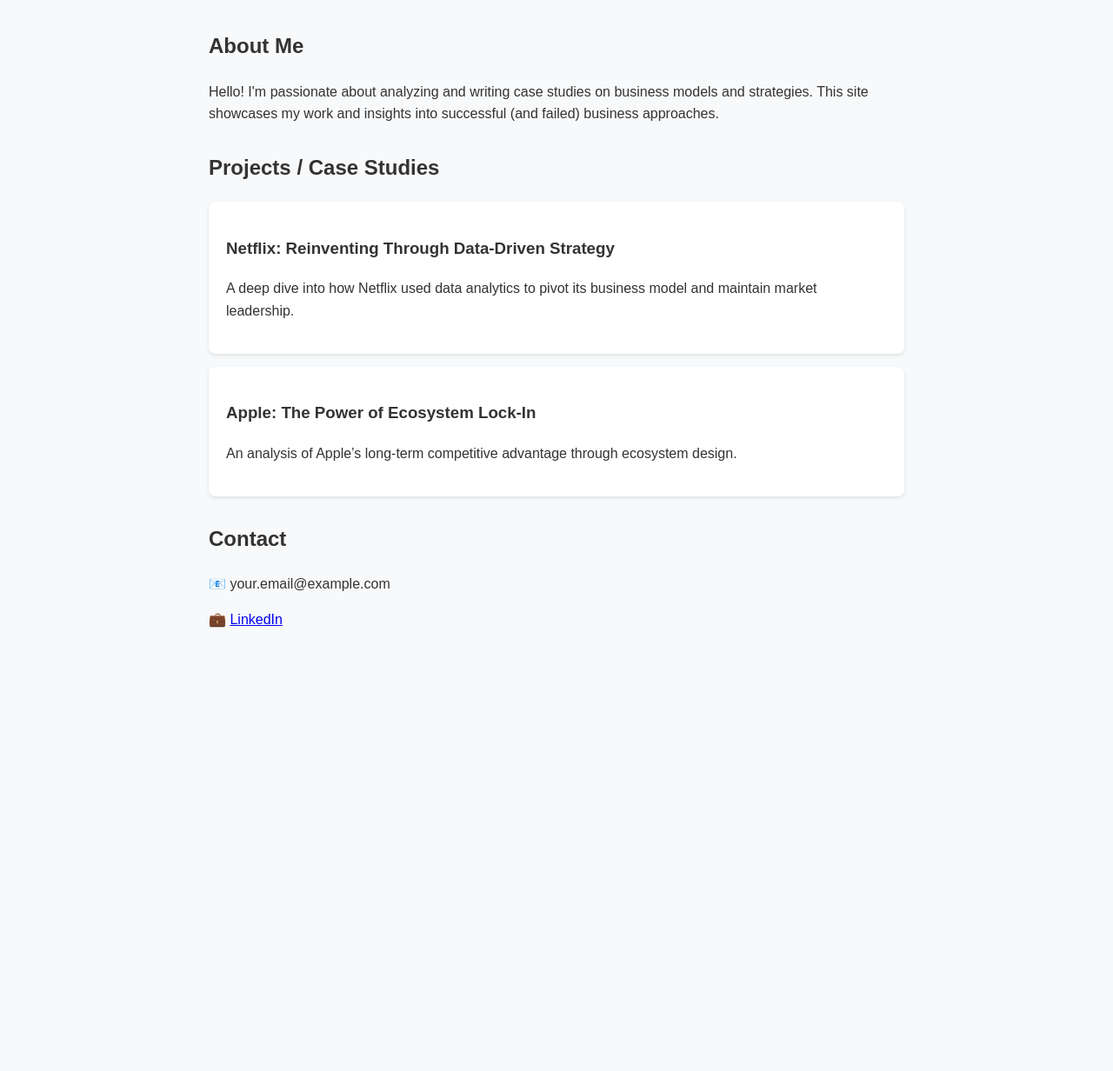
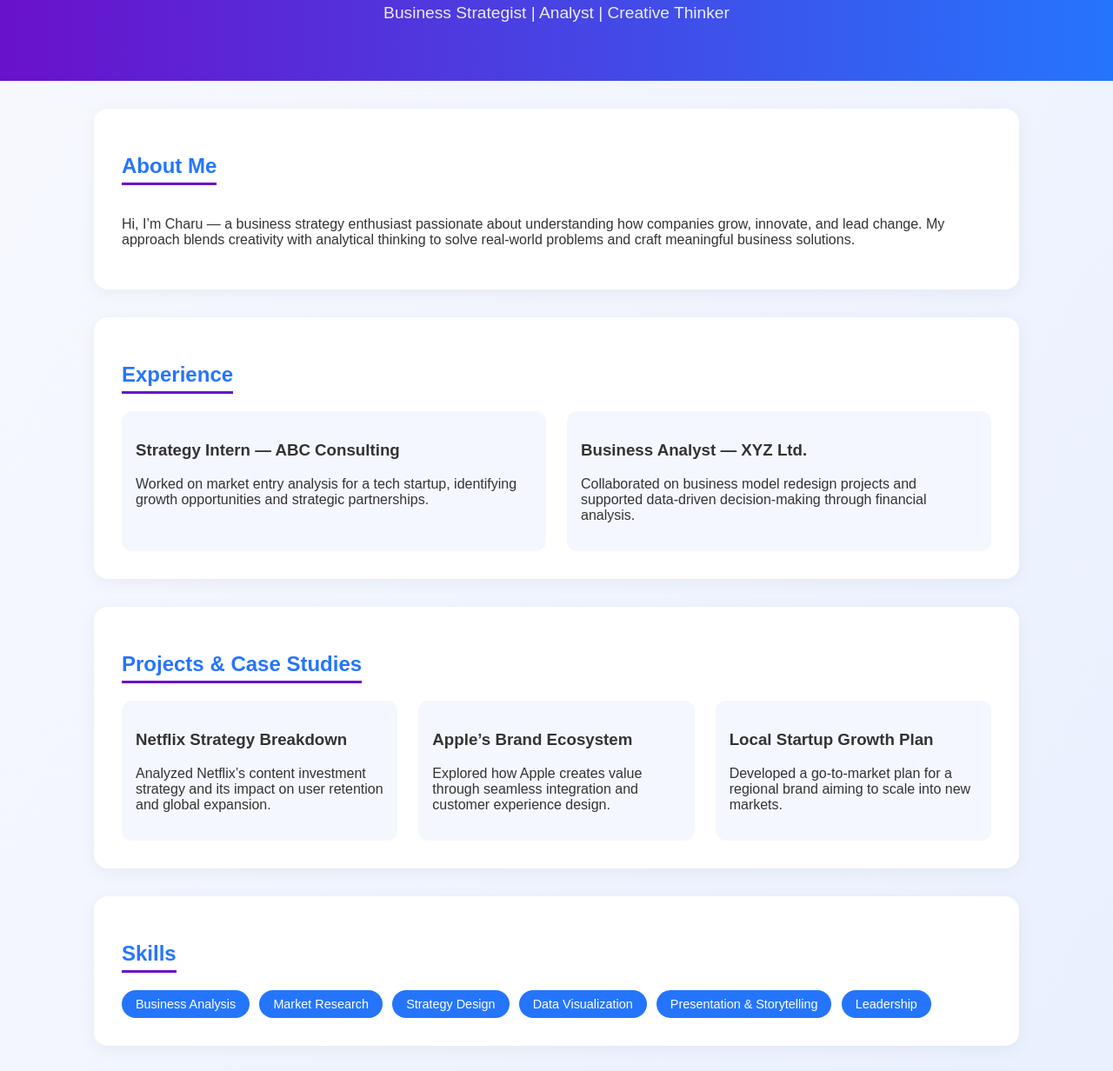
Before and after one commit to Charu3456-uii/CharuAmeta.github.io, a plain HTML site: page index.html in a window 1280 px wide. Shown: the part 144-1376 px from the top of the page at 87% size. Before the commit the page ends 910 px from the top, so only its background shows below. Drawn offline with Linux system fonts and the light colour scheme.

Commit message:
index.html

```diff
--- a/index.html
+++ b/index.html
@@ -1,64 +1,147 @@
 <!DOCTYPE html>
 <html lang="en">
 <head>
-  <meta charset="UTF-8">
-  <meta name="viewport" content="width=device-width, initial-scale=1.0">
-  <title>My Portfolio</title>
+  <meta charset="UTF-8" />
+  <meta name="viewport" content="width=device-width, initial-scale=1.0" />
+  <title>Charu | Portfolio & CV</title>
   <style>
     body {
-      font-family: Arial, sans-serif;
-      background-color: #f8f9fa;
+      font-family: 'Poppins', sans-serif;
+      margin: 0;
+      background: linear-gradient(120deg, #f8f9ff, #e8f0fe);
       color: #333;
-      margin: 40px auto;
-      max-width: 800px;
-      line-height: 1.6;
     }
     header {
       text-align: center;
-      margin-bottom: 40px;
+      padding: 3rem 1rem;
+      background: linear-gradient(90deg, #6a11cb, #2575fc);
+      color: white;
     }
-    h1 {
-      color: #0078d4;
+    header h1 {
+      font-size: 2.8rem;
+      margin-bottom: 0.5rem;
+    }
+    header p {
+      font-size: 1.2rem;
+      opacity: 0.9;
     }
     section {
-      margin-bottom: 30px;
+      max-width: 1000px;
+      margin: 2rem auto;
+      background: white;
+      padding: 2rem;
+      border-radius: 16px;
+      box-shadow: 0 4px 20px rgba(0,0,0,0.05);
     }
-    .project {
-      background: #fff;
-      padding: 20px;
-      margin-bottom: 15px;
-      border-radius: 8px;
-      box-shadow: 0 2px 4px rgba(0,0,0,0.1);
+    h2 {
+      color: #2575fc;
+      border-bottom: 3px solid #6a11cb;
+      display: inline-block;
+      padding-bottom: 0.3rem;
+    }
+    .experience, .projects {
+      display: grid;
+      grid-template-columns: repeat(auto-fit, minmax(300px, 1fr));
+      gap: 1.5rem;
+    }
+    .card {
+      background: #f5f7ff;
+      border-radius: 12px;
+      padding: 1rem;
+      transition: transform 0.3s ease;
+    }
+    .card:hover {
+      transform: translateY(-5px);
+    }
+    .skills {
+      display: flex;
+      flex-wrap: wrap;
+      gap: 0.7rem;
+    }
+    .skill {
+      background: #2575fc;
+      color: white;
+      padding: 0.5rem 1rem;
+      border-radius: 25px;
+      font-size: 0.9rem;
+    }
+    footer {
+      text-align: center;
+      padding: 2rem;
+      color: #555;
+    }
+    a {
+      color: #2575fc;
+      text-decoration: none;
     }
   </style>
 </head>
 <body>
   <header>
-    <h1>Your Name</h1>
-    <p>Business Strategy Enthusiast | Case Study Writer | Portfolio</p>
+    <h1>Charu</h1>
+    <p>Business Strategist | Analyst | Creative Thinker</p>
   </header>
 
-  <section>
+  <section id="about">
     <h2>About Me</h2>
-    <p>Hello! I'm passionate about analyzing and writing case studies on business models and strategies. This site showcases my work and insights into successful (and failed) business approaches.</p>
+    <p>
+      Hi, I’m Charu — a business strategy enthusiast passionate about understanding how companies grow, innovate, and lead change.
+      My approach blends creativity with analytical thinking to solve real-world problems and craft meaningful business solutions.
+    </p>
   </section>
 
-  <section>
-    <h2>Projects / Case Studies</h2>
-    <div class="project">
-      <h3>Netflix: Reinventing Through Data-Driven Strategy</h3>
-      <p>A deep dive into how Netflix used data analytics to pivot its business model and maintain market leadership.</p>
-    </div>
-    <div class="project">
-      <h3>Apple: The Power of Ecosystem Lock-In</h3>
-      <p>An analysis of Apple’s long-term competitive advantage through ecosystem design.</p>
+  <section id="experience">
+    <h2>Experience</h2>
+    <div class="experience">
+      <div class="card">
+        <h3>Strategy Intern — ABC Consulting</h3>
+        <p>Worked on market entry analysis for a tech startup, identifying growth opportunities and strategic partnerships.</p>
+      </div>
+      <div class="card">
+        <h3>Business Analyst — XYZ Ltd.</h3>
+        <p>Collaborated on business model redesign projects and supported data-driven decision-making through financial analysis.</p>
+      </div>
     </div>
   </section>
 
-  <section>
+  <section id="projects">
+    <h2>Projects & Case Studies</h2>
+    <div class="projects">
+      <div class="card">
+        <h3>Netflix Strategy Breakdown</h3>
+        <p>Analyzed Netflix’s content investment strategy and its impact on user retention and global expansion.</p>
+      </div>
+      <div class="card">
+        <h3>Apple’s Brand Ecosystem</h3>
+        <p>Explored how Apple creates value through seamless integration and customer experience design.</p>
+      </div>
+      <div class="card">
+        <h3>Local Startup Growth Plan</h3>
+        <p>Developed a go-to-market plan for a regional brand aiming to scale into new markets.</p>
+      </div>
+    </div>
+  </section>
+
+  <section id="skills">
+    <h2>Skills</h2>
+    <div class="skills">
+      <div class="skill">Business Analysis</div>
+      <div class="skill">Market Research</div>
+      <div class="skill">Strategy Design</div>
+      <div class="skill">Data Visualization</div>
+      <div class="skill">Presentation & Storytelling</div>
+      <div class="skill">Leadership</div>
+    </div>
+  </section>
+
+  <section id="contact">
     <h2>Contact</h2>
-    <p>📧 your.email@example.com</p>
-    <p>💼 <a href="https://www.linkedin.com/">LinkedIn</a></p>
+    <p>📩 Email: <a href="mailto:yourname@email.com">yourname@email.com</a></p>
+    <p>🔗 LinkedIn: <a href="https://www.linkedin.com" target="_blank">linkedin.com/in/charu</a></p>
   </section>
+
+  <footer>
+    <p>© 2025 Charu | Designed with 💙 by me</p>
+  </footer>
 </body>
 </html>
```
